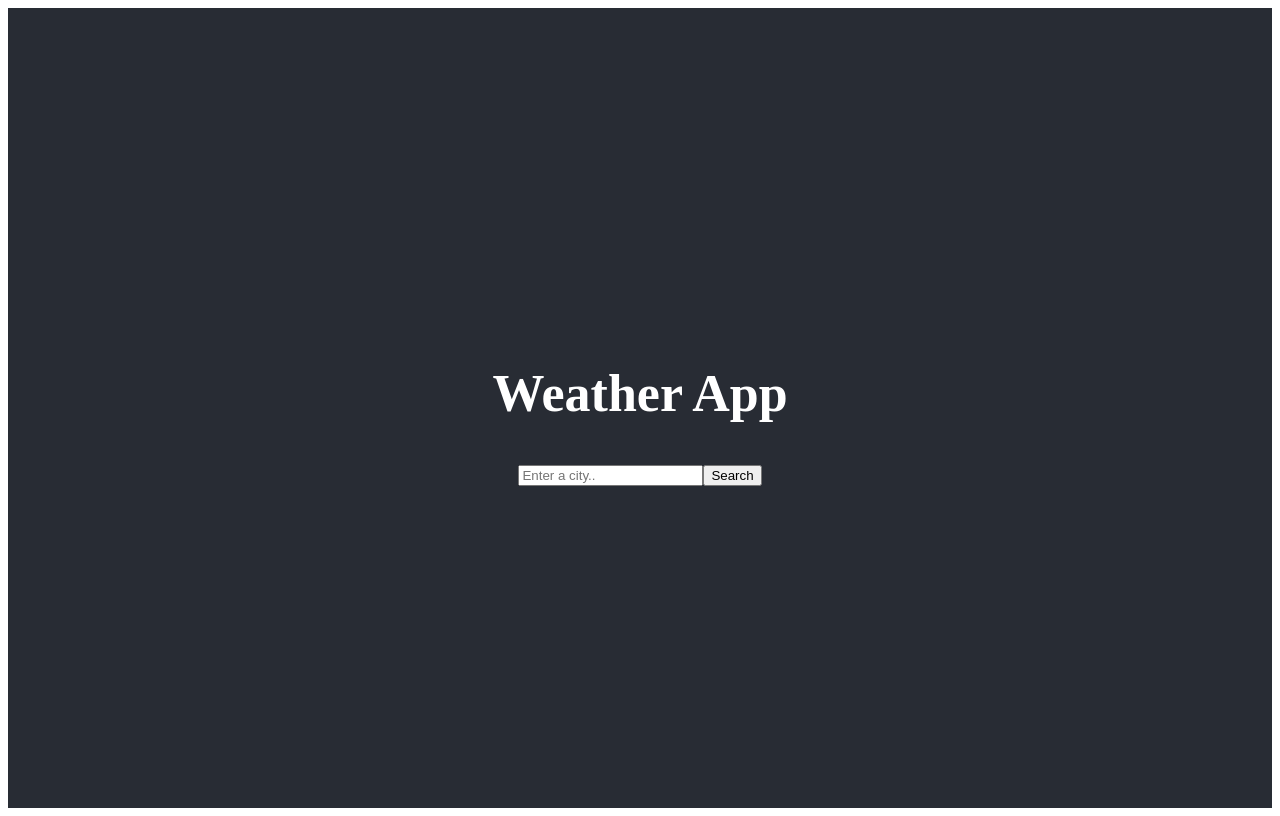
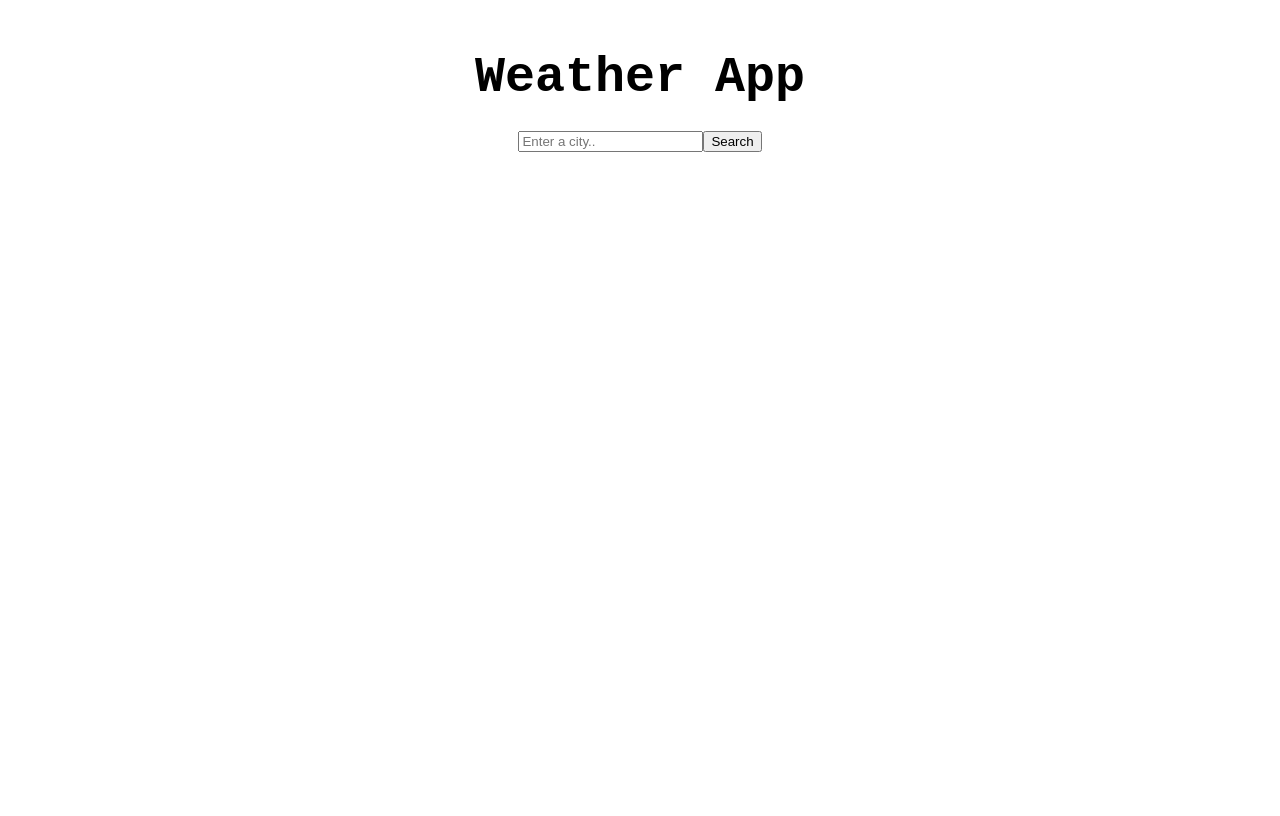
Before and after one commit to Malkiel1804/weather-app-ajax, a React (Create React App) app: page / in a window 1280 px wide. Built offline with nearby package versions, Linux system fonts and the light colour scheme.

Commit message:
transferred css from sandbox to VS

```diff
--- a/src/styles.css
+++ b/src/styles.css
@@ -1,38 +1,27 @@
-.App {
+body,
+h1 {
+  font-family: monospace;
   text-align: center;
+  margin: 60px auto;
+  line-height: 35px;
 }
 
-.App-logo {
-  height: 40vmin;
-  pointer-events: none;
+h1 {
+  text-align: center;
+  font-weight: 900;
+  margin: 20px 0 10px;
+  font-size: 50px;
 }
 
-@media (prefers-reduced-motion: no-preference) {
-  .App-logo {
-    animation: App-logo-spin infinite 20s linear;
-  }
+.list ul {
+  list-style-type: none;
 }
 
-.App-header {
-  background-color: #282c34;
-  min-height: 100vh;
-  display: flex;
-  flex-direction: column;
-  align-items: center;
-  justify-content: center;
-  font-size: calc(10px + 2vmin);
-  color: white;
+.list li {
+  font-weight: 400;
+  font-size: 25px;
 }
 
-.App-link {
-  color: #61dafb;
+.form {
+  padding: 20px;
 }
-
-@keyframes App-logo-spin {
-  from {
-    transform: rotate(0deg);
-  }
-  to {
-    transform: rotate(360deg);
-  }
-}
```
